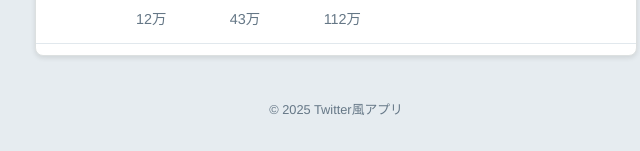
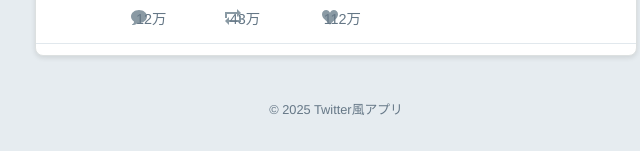
Before and after one commit to airpureq19/nisenotuita, a plain HTML site: page index.html in a window 1280 px wide. Shown: the part 646-797 px from the top of the page, 304-944 px from the left. Drawn offline with Linux system fonts and the light colour scheme.

Commit message:
Add files via upload

```diff
--- a/style.css
+++ b/style.css
@@ -128,17 +128,17 @@ body {
   color: #657786;
 }
 .twitter__icon .twitter-bubble {
-  background: url("svg/twitter-bubble.svg") no-repeat center;
+  background: url("twitter-bubble.svg") no-repeat center;
   background-size: 16px 16px;
   padding-left: 25px;
 }
 .twitter__icon .twitter-loop {
-  background: url("svg/twitter-loop.svg") no-repeat center;
+  background: url("twitter-loop.svg") no-repeat center;
   background-size: 16px 16px;
   padding-left: 25px;
 }
 .twitter__icon .twitter-heart {
-  background: url("svg/twitter-heart.svg") no-repeat center;
+  background: url("twitter-heart.svg") no-repeat center;
   background-size: 16px 16px;
   padding-left: 25px;
 }
```
